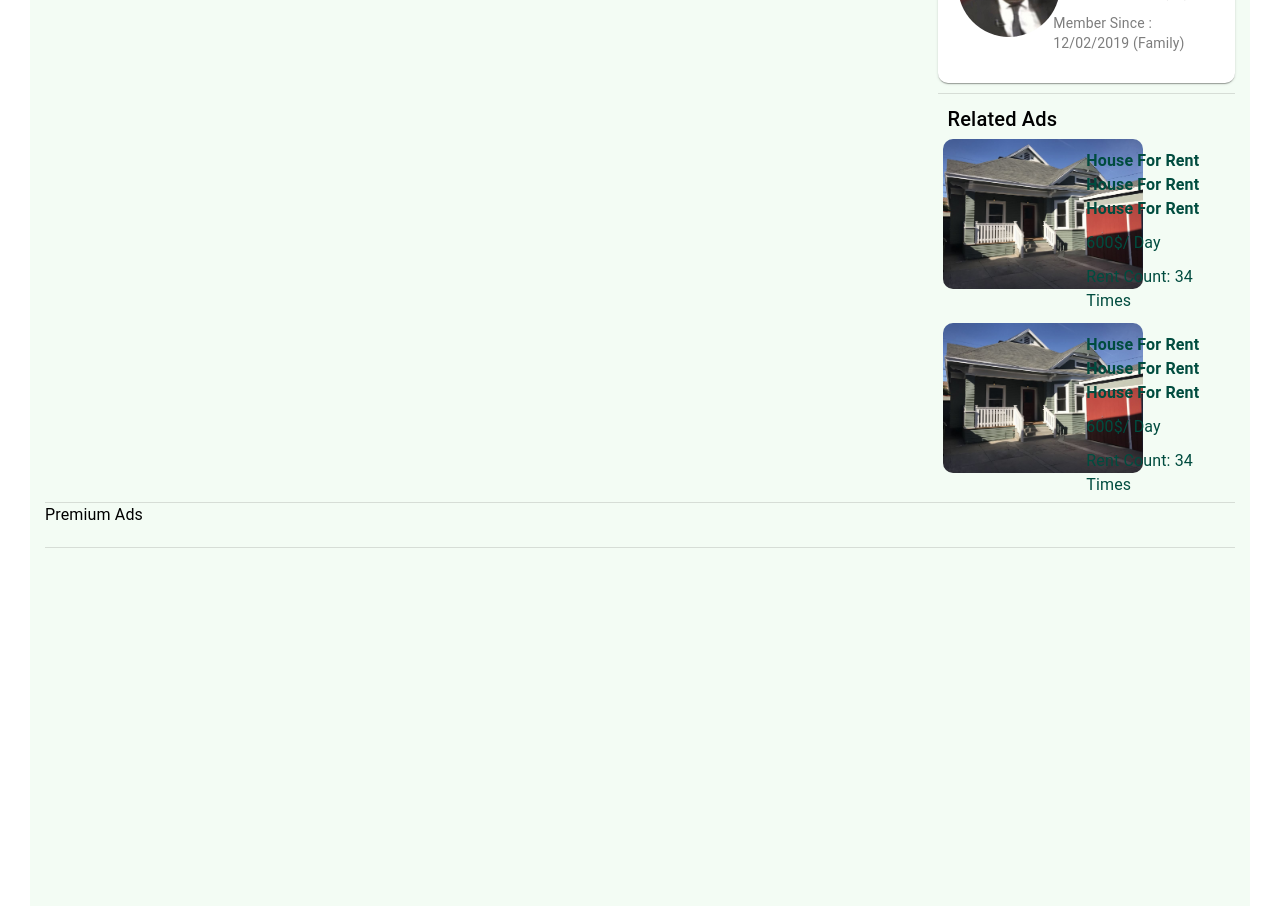
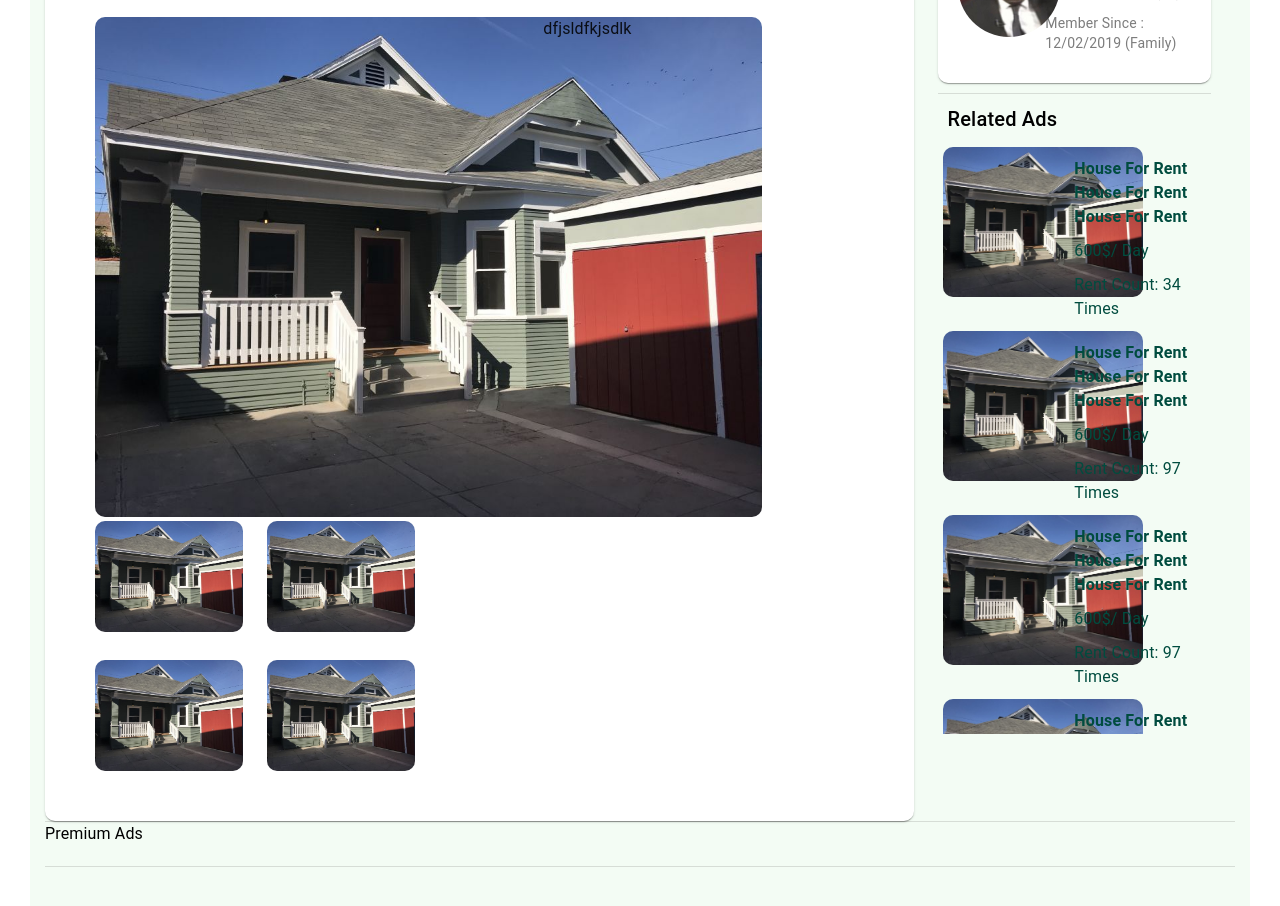
Before and after one commit to addisaba-software-solutions/Sharreit_Frontend, a React (Create React App) app: page /Sharreit_Frontend/SingleItem in a window 1280 px wide. Shown: the part 200-1106 px from the top of the page. Built offline with nearby package versions, Linux system fonts and the light colour scheme; what react-animation would draw is missing.

Commit message:
Wednesday Morning

```diff
--- a/package.json
+++ b/package.json
@@ -1,5 +1,4 @@
 {
-  "homepage": "http://YohannesBerhanu.github.io/Sharreit_Frontend",
   "name": "typescript_tutorial",
   "version": "0.1.0",
   "private": true,
--- a/src/Components/ViewSingleItem/components/itemView.jsx
+++ b/src/Components/ViewSingleItem/components/itemView.jsx
@@ -0,0 +1,70 @@
+import React from "react";
+import { Typography, Paper, Grid } from "@material-ui/core";
+import Something from "../../../Assets/Rentalhouse.jpg";
+
+const classes = {
+  root: {
+    padding: 50,
+    borderRadius: 10,
+  },
+  image: {
+    minHeight: 500,
+    maxHeight: 500,
+    borderRadius: 10,
+  },
+  otherImages: {
+    height: 111,
+    borderRadius: 10,
+  },
+  title: {
+    paddingBottom: 10,
+  },
+};
+export default function itemView() {
+  return (
+    <Paper style={classes.root}>
+      {" "}
+      <Grid xs={12} style={classes.title}>
+        <Typography variant="h4">Item title Goes Here</Typography>
+      </Grid>
+      <Grid container xs={12}>
+        <Grid xs={7}>
+          <img src={Something} style={classes.image} alt="" />
+          <Grid container spacing={3}>
+            <Grid item align="center">
+              <img src={Something} style={classes.otherImages} alt="" />
+            </Grid>
+            <Grid item>
+              <img
+                align="center"
+                src={Something}
+                style={classes.otherImages}
+                alt=""
+              />
+            </Grid>
+            <Grid item>
+              <img
+                align="center"
+                src={Something}
+                style={classes.otherImages}
+                alt=""
+              />
+            </Grid>
+            <Grid item>
+              <img
+                align="center"
+                src={Something}
+                style={classes.otherImages}
+                alt=""
+              />
+            </Grid>
+          </Grid>
+        </Grid>
+
+        <Grid xs={5}>
+          <Typography align="left">dfjsldfkjsdlk</Typography>
+        </Grid>
+      </Grid>
+    </Paper>
+  );
+}
--- a/src/Components/ViewSingleItem/components/relatedAds.jsx
+++ b/src/Components/ViewSingleItem/components/relatedAds.jsx
@@ -1,9 +1,6 @@
 import React from "react";
-import { Typography, Grid } from "@material-ui/core";
+import { Typography, Box, Grid, List, Card, Paper } from "@material-ui/core";
 import Something from "../../../Assets/Rentalhouse.jpg";
-import Car from "../../../Assets/SomeCar.jpg";
-
-import styles from "../../AddItem/styles";
 
 const classes = {
   title: {
@@ -22,14 +19,19 @@ const classes = {
   },
   relatedAdsTitle: {
     paddingTop: 10,
-
-      color: '#004C3F',
-      fontWeight: 600
+    color: "#004C3F",
+    fontWeight: 600,
   },
   relatedAdsBody: {
     paddingTop: 10,
-    color: '#004C3F',
-}
+    color: "#004C3F",
+  },
+  relatedAdsContainer: {
+    maxHeight: 600,
+    overflow: "auto",
+    backgroundColor: "#F3FCF4",
+    boxShadow: 0,
+  },
 };
 export default function relatedAds() {
   return (
@@ -39,20 +41,18 @@ export default function relatedAds() {
           Related Ads
         </Typography>
       </Grid>
+      <Box style={classes.relatedAdsContainer}>
+        <List>
           <Grid container xs={12} style={classes.relatedAds}>
             <Grid xs={6} align="left">
               <img src={Something} style={classes.relatedAdsPicture} alt="" />
             </Grid>
-        <Grid xs={6} align='left'>
-            <Typography style={classes.relatedAdsTitle} >
-            House For Rent
-            House For Rent
-            House For Rent
+            <Grid xs={6} align="left">
+              <Typography style={classes.relatedAdsTitle}>
+                House For Rent House For Rent House For Rent
               </Typography>
-            <Typography style={classes.relatedAdsBody} >
-            600$/ Day
-            </Typography>
-            <Typography style={classes.relatedAdsBody} >
+              <Typography style={classes.relatedAdsBody}>600$/ Day</Typography>
+              <Typography style={classes.relatedAdsBody}>
                 Rent Count: 34 Times
               </Typography>
             </Grid>
@@ -61,20 +61,60 @@ export default function relatedAds() {
             <Grid xs={6} align="left">
               <img src={Something} style={classes.relatedAdsPicture} alt="" />
             </Grid>
-        <Grid xs={6} align='left'>
-            <Typography style={classes.relatedAdsTitle} >
-            House For Rent
-            House For Rent
-            House For Rent
+            <Grid xs={6} align="left">
+              <Typography style={classes.relatedAdsTitle}>
+                House For Rent House For Rent House For Rent
               </Typography>
-            <Typography style={classes.relatedAdsBody} >
-            600$/ Day
-            </Typography>
-            <Typography style={classes.relatedAdsBody} >
-            Rent Count: 34 Times
+              <Typography style={classes.relatedAdsBody}>600$/ Day</Typography>
+              <Typography style={classes.relatedAdsBody}>
+                Rent Count: 97 Times
               </Typography>
             </Grid>
           </Grid>
+          <Grid container xs={12} style={classes.relatedAds}>
+            <Grid xs={6} align="left">
+              <img src={Something} style={classes.relatedAdsPicture} alt="" />
+            </Grid>
+            <Grid xs={6} align="left">
+              <Typography style={classes.relatedAdsTitle}>
+                House For Rent House For Rent House For Rent
+              </Typography>
+              <Typography style={classes.relatedAdsBody}>600$/ Day</Typography>
+              <Typography style={classes.relatedAdsBody}>
+                Rent Count: 97 Times
+              </Typography>
+            </Grid>
+          </Grid>
+          <Grid container xs={12} style={classes.relatedAds}>
+            <Grid xs={6} align="left">
+              <img src={Something} style={classes.relatedAdsPicture} alt="" />
+            </Grid>
+            <Grid xs={6} align="left">
+              <Typography style={classes.relatedAdsTitle}>
+                House For Rent House For Rent House For Rent
+              </Typography>
+              <Typography style={classes.relatedAdsBody}>600$/ Day</Typography>
+              <Typography style={classes.relatedAdsBody}>
+                Rent Count: 97 Times
+              </Typography>
+            </Grid>
+          </Grid>
+          <Grid container xs={12} style={classes.relatedAds}>
+            <Grid xs={6} align="left">
+              <img src={Something} style={classes.relatedAdsPicture} alt="" />
+            </Grid>
+            <Grid xs={6} align="left">
+              <Typography style={classes.relatedAdsTitle}>
+                House For Rent House For Rent House For Rent
+              </Typography>
+              <Typography style={classes.relatedAdsBody}>600$/ Day</Typography>
+              <Typography style={classes.relatedAdsBody}>
+                Rent Count: 97 Times
+              </Typography>
+            </Grid>
+          </Grid>
+        </List>
+      </Box>
     </>
   );
 }
--- a/src/Components/ViewSingleItem/index.jsx
+++ b/src/Components/ViewSingleItem/index.jsx
@@ -5,7 +5,7 @@ import classes from "./styles";
 import { Grid, Divider, Typography, Box } from "@material-ui/core";
 import Profile from "./components/profile";
 import RelatedAds from "./components/relatedAds";
-
+import ItemView from "./components/itemView";
 
 export default function SingleItem() {
   return (
@@ -13,24 +13,27 @@ export default function SingleItem() {
       <Grid xs={12} style={classes.appbarShift}>
         <Header />
       </Grid>
-      <Grid container xs={12}>
-        <Grid item xs={9} alignment="column">
-          Item Information Goes Here
+      <Grid container xs={12} spacing={3}>
+        <Grid item xs={9} style={classes.singleItemView}>
+          <ItemView />
         </Grid>
         <Grid item xs={3} style={classes.divider} align="center">
           <Grid item>
             <Profile />
           </Grid>
-          <Box style={{
-            height: 10
-        }}/>
+          <Box
+            style={{
+              height: 10,
+            }}
+          />
           <Divider></Divider>
-          <Box style={{
-            height: 10
-        }}/>
+          <Box
+            style={{
+              height: 10,
+            }}
+          />
           <Grid item>
-              <RelatedAds />
-
+            <RelatedAds />
           </Grid>
         </Grid>
       </Grid>
--- a/src/Components/ViewSingleItem/styles.jsx
+++ b/src/Components/ViewSingleItem/styles.jsx
@@ -9,6 +9,11 @@ const classes = {
   appbarShift: {
     paddingBottom: 100,
   },
+  singleItemView: {
+    // paddingLeft: 200,
+    // paddingRight: 200,
+
+  }
 };
 
 export default classes;
```
Lines whose indentation alone changed are shown as unchanged.
